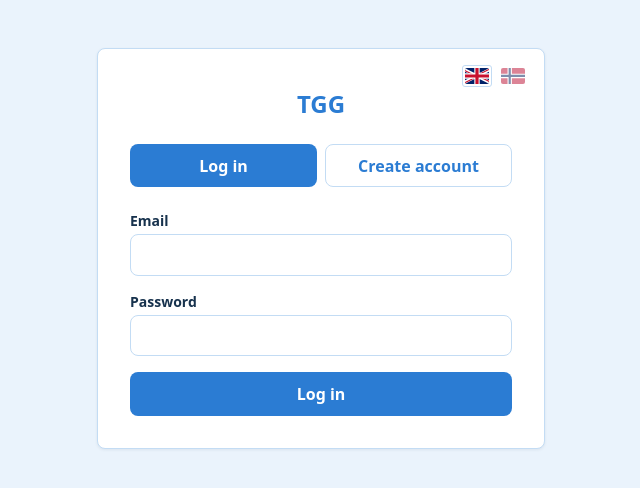
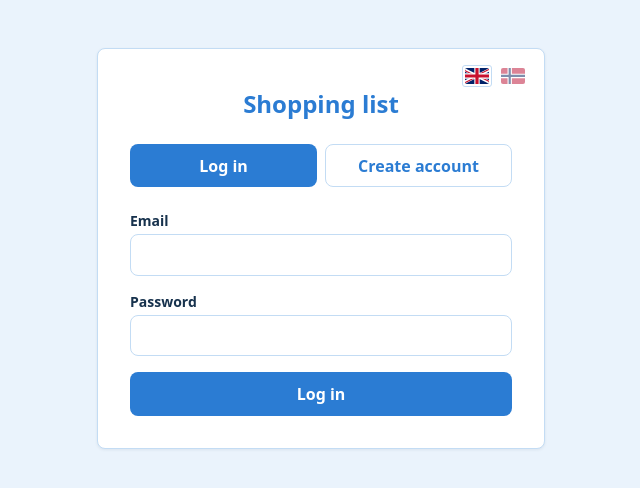
Before and after one commit to EirikGG/shopping-list, a Vue app in the folder web/: page / in a window 1280 px wide. Shown: the top 488 px of the page, without its empty margins (319-959 px from the left). Built offline with nearby package versions, Linux system fonts and the light colour scheme.

Commit message:
Rename tgg -> shopping list

```diff
--- a/web/index.html
+++ b/web/index.html
@@ -3,7 +3,7 @@
   <head>
     <meta charset="UTF-8" />
     <meta name="viewport" content="width=device-width, initial-scale=1.0" />
-    <title>TGG</title>
+    <title>Shopping list</title>
   </head>
   <body>
     <div id="app"></div>
--- a/web/src/App.vue
+++ b/web/src/App.vue
@@ -51,7 +51,7 @@ function showTab(name) {
         <LanguageSwitcher />
       </div>
 
-      <h1>TGG</h1>
+      <h1>Shopping list</h1>
 
       <VerifyEmail v-if="isVerifyEmailRoute" />
 
```
